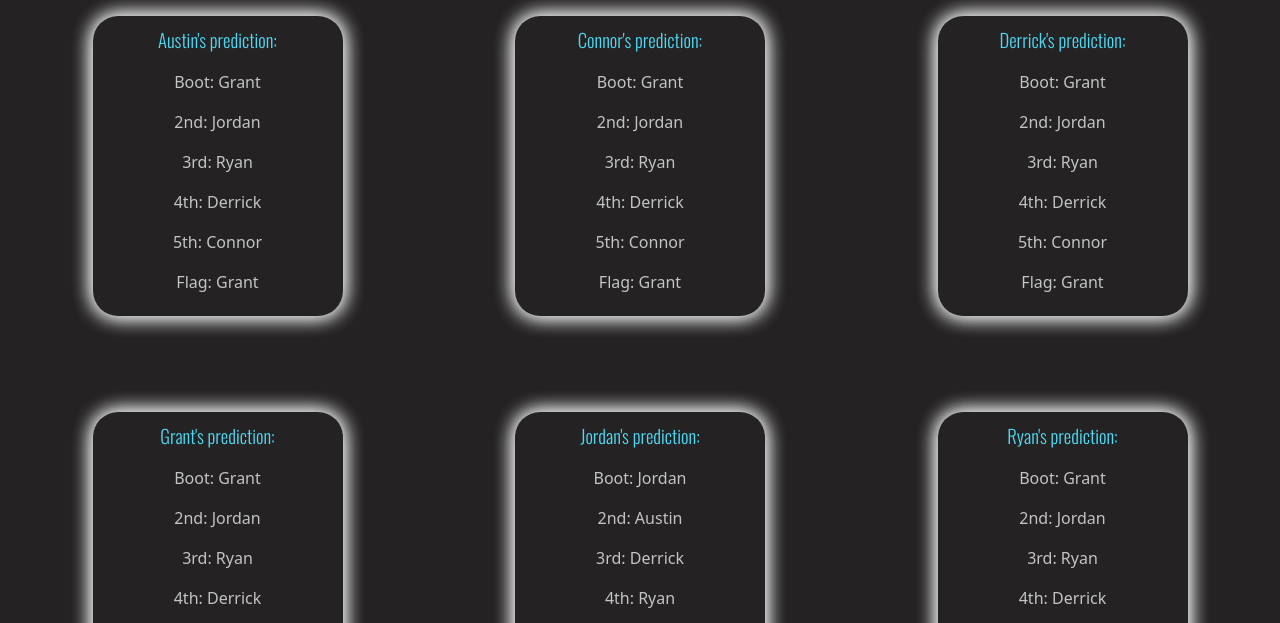
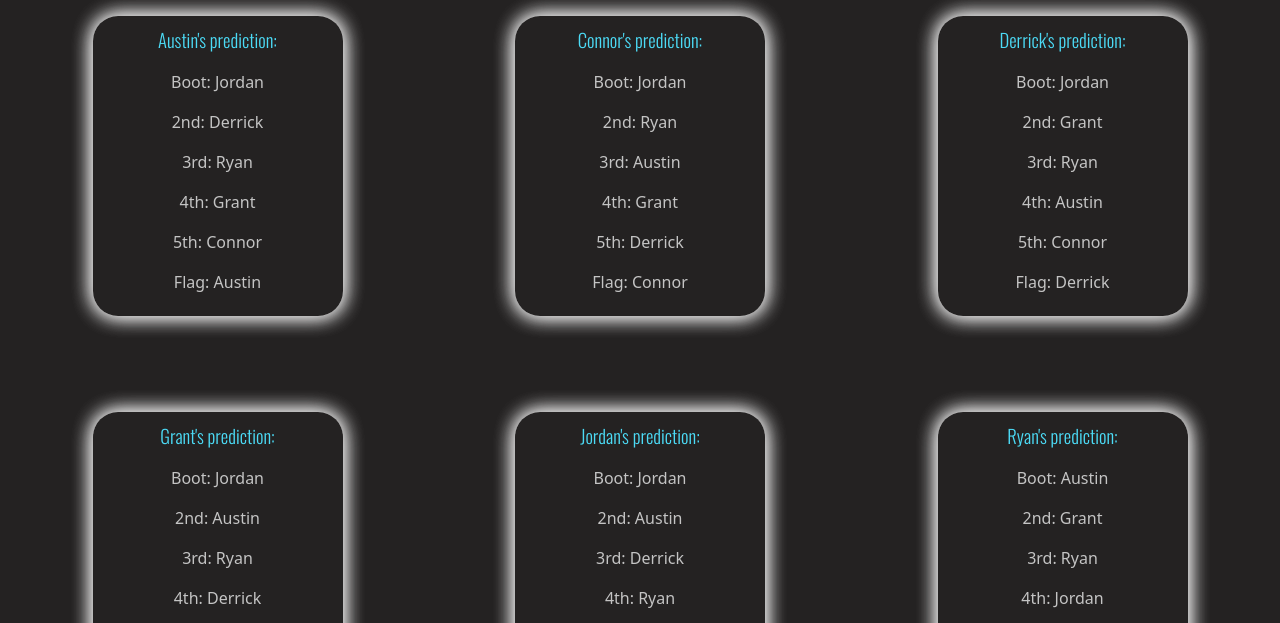
Before and after one commit to jordanstotts/FlagTournament, a React (Create React App) app in the folder frontend/: page /InsightToNextYear in a window 1280 px wide. Shown: the part 329-952 px from the top of the page. Built offline with nearby package versions, Linux system fonts and the light colour scheme; a web font is replaced by a local one.

Commit message:
home component styled for desktop

```diff
--- a/frontend/src/components/Home.js
+++ b/frontend/src/components/Home.js
@@ -15,19 +15,25 @@ import flagLogo from "../FlagPics/flagLogo.png";
 const Home = () => {
   const [isOpen, setIsOpen] = useState(false);
 
-
   return (
     <div className="homeLayout">
       <div>
         <Navbar color="faded" light>
-          <NavbarToggler className="hamburger" onClick={() => setIsOpen(!isOpen)} />
+          <NavbarToggler
+            className="hamburger"
+            onClick={() => setIsOpen(!isOpen)}
+          />
           <NavbarBrand className="homeHeader" href="/">
-            <p className="homeHeaderWords">The Annual "Where's My Ball" Tournament</p>
+            <p className="homeHeaderWords">
+              The Annual "Where's My Ball" Tournament
+            </p>
           </NavbarBrand>
           <Collapse isOpen={isOpen} navbar>
             <Nav navbar>
               <NavItem className="homeNavDropdown">
-                <NavLink id="dropdownWords" href="/PlayerBios">Player Bios</NavLink>
+                <NavLink id="dropdownWords" href="/PlayerBios">
+                  Player Bios
+                </NavLink>
               </NavItem>
               <NavItem className="homeNavDropdown">
                 <NavLink id="dropdownWords" href="/FlagRecipients">
@@ -58,8 +64,13 @@ const Home = () => {
           </Collapse>
         </Navbar>
       </div>
-      <img src={flagLogo} alt='flag logo' className="homeFlagLogo" />
-      <p className="homeFlagQuote">It's not about winning the tournament, it's about making sure you don't lose</p>
+      <div className="desktopLogo">
+        <img src={flagLogo} alt="flag logo" className="homeFlagLogo" />
+      </div>
+      <p className="homeFlagQuote">
+        It's not about winning the tournament, it's about making sure you don't
+        lose
+      </p>
     </div>
   );
 };
--- a/frontend/src/components/InsightToNextYear.js
+++ b/frontend/src/components/InsightToNextYear.js
@@ -12,41 +12,41 @@ const InsightToNextYear = () => {
         <div className="ourPredictions">
           <p id="predictionName">Austin's prediction:</p>
           <div>
-            <p id="prediction">Boot: Grant</p>
-            <p id="prediction">2nd: Jordan</p>
+            <p id="prediction">Boot: Jordan</p>
+            <p id="prediction">2nd: Derrick</p>
             <p id="prediction">3rd: Ryan</p>
-            <p id="prediction">4th: Derrick</p>
+            <p id="prediction">4th: Grant</p>
             <p id="prediction">5th: Connor</p>
-            <p id="prediction">Flag: Grant</p>
+            <p id="prediction">Flag: Austin</p>
           </div>
         </div>
         <div className="ourPredictions">
           <p id="predictionName">Connor's prediction:</p>
           <div>
-            <p id="prediction">Boot: Grant</p>
-            <p id="prediction">2nd: Jordan</p>
-            <p id="prediction">3rd: Ryan</p>
-            <p id="prediction">4th: Derrick</p>
-            <p id="prediction">5th: Connor</p>
-            <p id="prediction">Flag: Grant</p>
+            <p id="prediction">Boot: Jordan</p>
+            <p id="prediction">2nd: Ryan</p>
+            <p id="prediction">3rd: Austin</p>
+            <p id="prediction">4th: Grant</p>
+            <p id="prediction">5th: Derrick</p>
+            <p id="prediction">Flag: Connor</p>
           </div>
         </div>
         <div className="ourPredictions">
           <p id="predictionName">Derrick's prediction:</p>
           <div>
-            <p id="prediction">Boot: Grant</p>
-            <p id="prediction">2nd: Jordan</p>
+            <p id="prediction">Boot: Jordan</p>
+            <p id="prediction">2nd: Grant</p>
             <p id="prediction">3rd: Ryan</p>
-            <p id="prediction">4th: Derrick</p>
+            <p id="prediction">4th: Austin</p>
             <p id="prediction">5th: Connor</p>
-            <p id="prediction">Flag: Grant</p>
+            <p id="prediction">Flag: Derrick</p>
           </div>
         </div>
         <div className="ourPredictions">
           <p id="predictionName">Grant's prediction:</p>
           <div>
-            <p id="prediction">Boot: Grant</p>
-            <p id="prediction">2nd: Jordan</p>
+            <p id="prediction">Boot: Jordan</p>
+            <p id="prediction">2nd: Austin</p>
             <p id="prediction">3rd: Ryan</p>
             <p id="prediction">4th: Derrick</p>
             <p id="prediction">5th: Connor</p>
@@ -67,12 +67,12 @@ const InsightToNextYear = () => {
         <div className="ourPredictions">
           <p id="predictionName">Ryan's prediction:</p>
           <div>
-            <p id="prediction">Boot: Grant</p>
-            <p id="prediction">2nd: Jordan</p>
+            <p id="prediction">Boot: Austin</p>
+            <p id="prediction">2nd: Grant</p>
             <p id="prediction">3rd: Ryan</p>
-            <p id="prediction">4th: Derrick</p>
+            <p id="prediction">4th: Jordan</p>
             <p id="prediction">5th: Connor</p>
-            <p id="prediction">Flag: Grant</p>
+            <p id="prediction">Flag: Derrick</p>
           </div>
         </div>
       </div>
--- a/frontend/src/css/BootRecipients.css
+++ b/frontend/src/css/BootRecipients.css
@@ -7,28 +7,70 @@
 
 /* ============================== Desktop Version ============================== */
 
+.bootWinnerLayout {
+}
+
+.bootWinnerCard {
+  margin: auto 5rem 5rem 5rem;
+  box-shadow: 0 1px 1px #c4c4c4, 0 2px 2px #c4c4c4, 0 4px 4px #c4c4c4,
+    0 8px 8px #c4c4c4, 0 10px 10px #c4c4c4;
+  background-color: #e7e7e7d0;
+}
+
+.bootHeader {
+  color: #f5f5f5;
+  font-family: "Oleo Script", cursive;
+  font-size: 38pt;
+}
+
+.preBoot {
+  margin-top: 2.5rem;
+  color: #f5f5f5;
+}
+
+.bootWinnerTitle {
+  font-weight: bold;
+  font-family: "Oswald", sans-serif;
+  font-size: 12pt;
+}
+
+.bootWinnerPic {
+  height: 22rem;
+}
+
+.bootWinners {
+  margin-bottom: 100px;
+  background-color: #242222;
+}
+
 /* ============================== Mobile Version ============================== */
 @media (max-width: 915px) {
   .bootWinnerLayout {
-    display: flex;
+    /* display: flex;
     justify-content: center;
     flex-direction: column;
-    flex-wrap: wrap;
+    flex-wrap: wrap; */
+
+    display: flex;
+  justify-content: space-evenly;
+  flex-wrap: wrap;
   }
 
   .bootWinnerCard {
     margin: auto auto 6rem auto;
-
     box-shadow: 0 1px 1px #c4c4c4, 0 2px 2px #c4c4c4, 0 4px 4px #c4c4c4,
       0 8px 8px #c4c4c4, 0 10px 10px #c4c4c4;
     background-color: #e7e7e7d0;
+    height: 550px;
+    width: 750px;
   }
 
   .bootHeader {
+    font-family: "Oleo Script", cursive;
+    font-size: 48pt;
+    text-align: center;
     color: #efb1f2;
-    font-family: "Oleo Script", cursive;
-    font-size: 38pt;
-    text-align: center;
+    margin-top: 65px;
   }
 
   .preBoot {
--- a/frontend/src/css/Home.css
+++ b/frontend/src/css/Home.css
@@ -1,9 +1,8 @@
 @import url("https://fonts.googleapis.com/css2?family=Oleo+Script&display=swap");
-
 
 /* ============================== Desktop Version ============================== */
 
-/* .homeHeader {
+.homeHeader {
   margin: auto;
   font-size: 40pt;
   font-family: "Oleo Script", cursive;
@@ -17,13 +16,18 @@
   margin: 25px auto auto auto;
   justify-content: center;
   background-color: #242222;
-    justify-content: center;
 }
 
 .homeFlagLogo {
   height: 400px;
   width: 300px;
   margin-top: 45px;
+}
+
+.desktopLogo {
+  position: relative;
+  display: flex;
+  justify-content: center;
 }
 
 .homeFlagQuote {
@@ -37,16 +41,15 @@
 
 .hamburger {
   border: 2px solid #f5f5f5;
-    background-color: #f5f5f5;
-    margin-left: 10rem;
+  background-color: #efb1f2;
 }
 
 .homeNavDropdown {
+}
+
+#dropdownWords {
   color: #f5f5f5;
-    background-color: #efb1f2;
-} */
-
-
+}
 
 /* ============================== Mobile Version ============================== */
 @media (max-width: 915px) {
@@ -71,8 +74,10 @@
   .homeFlagLogo {
     height: 22rem;
     width: 15rem;
-      margin: 2.5rem auto 2.5rem 5.5rem;
     border-radius: 2.5%;
+    position: relative;
+    display: flex;
+    justify-content: center;
   }
 
   .homeFlagQuote {
--- a/frontend/src/css/InsightToNextYear.css
+++ b/frontend/src/css/InsightToNextYear.css
@@ -33,7 +33,6 @@
 
 #predictionName {
   color: #4cdbf6;
-
   font-size: 14pt;
   padding-top: 10px;
   font-family: "Oswald", sans-serif;
```
Lines whose indentation alone changed are shown as unchanged.
